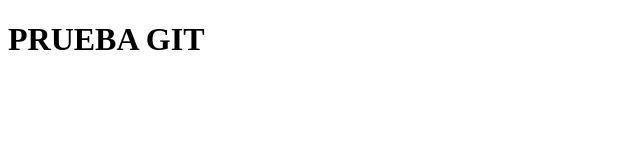
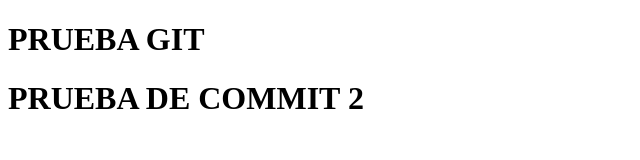
Before and after one commit to YoelUP/ProjectPruGit, a plain HTML site: page index.html in a window 1280 px wide. Shown: the whole page, without its empty margins (0-640 px from the left). Drawn offline with Linux system fonts and the light colour scheme.

Commit message:
Agrego nuevo h1

```diff
--- a/index.html
+++ b/index.html
@@ -7,5 +7,6 @@
 </head>
 <body>
     <h1>PRUEBA GIT</h1>
+    <h1>PRUEBA DE COMMIT 2</h1>
 </body>
 </html>
```
